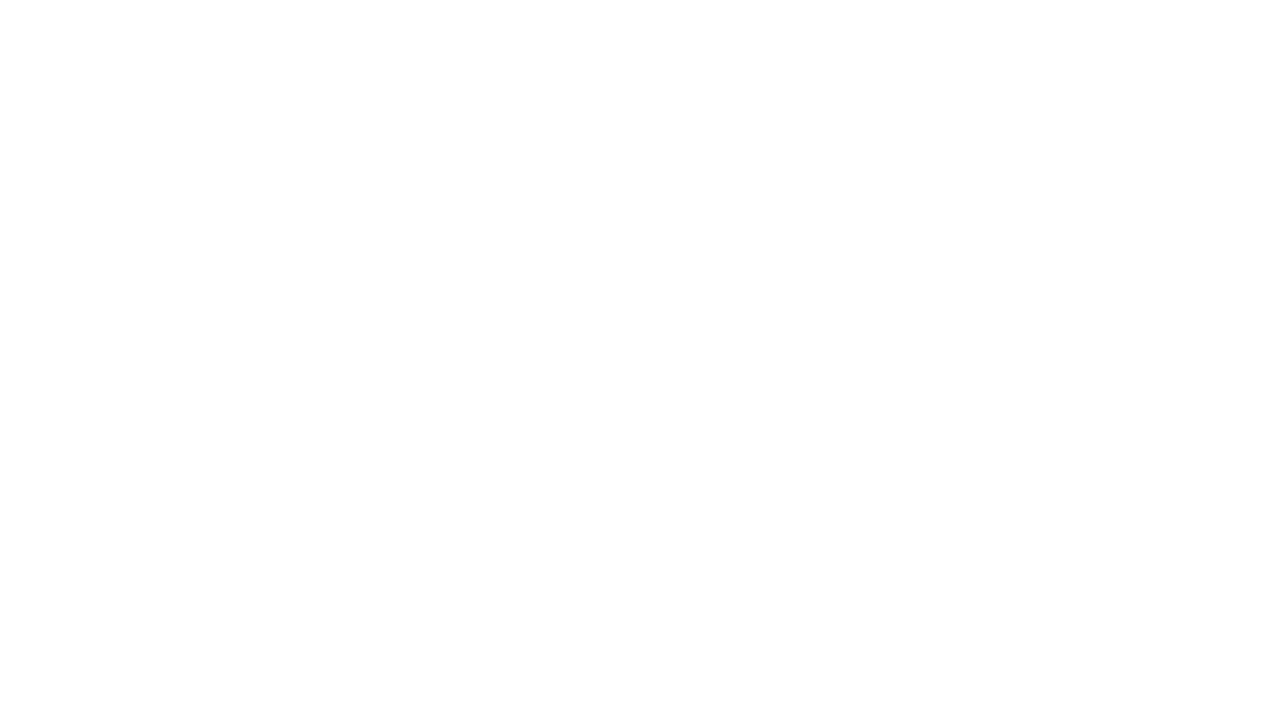
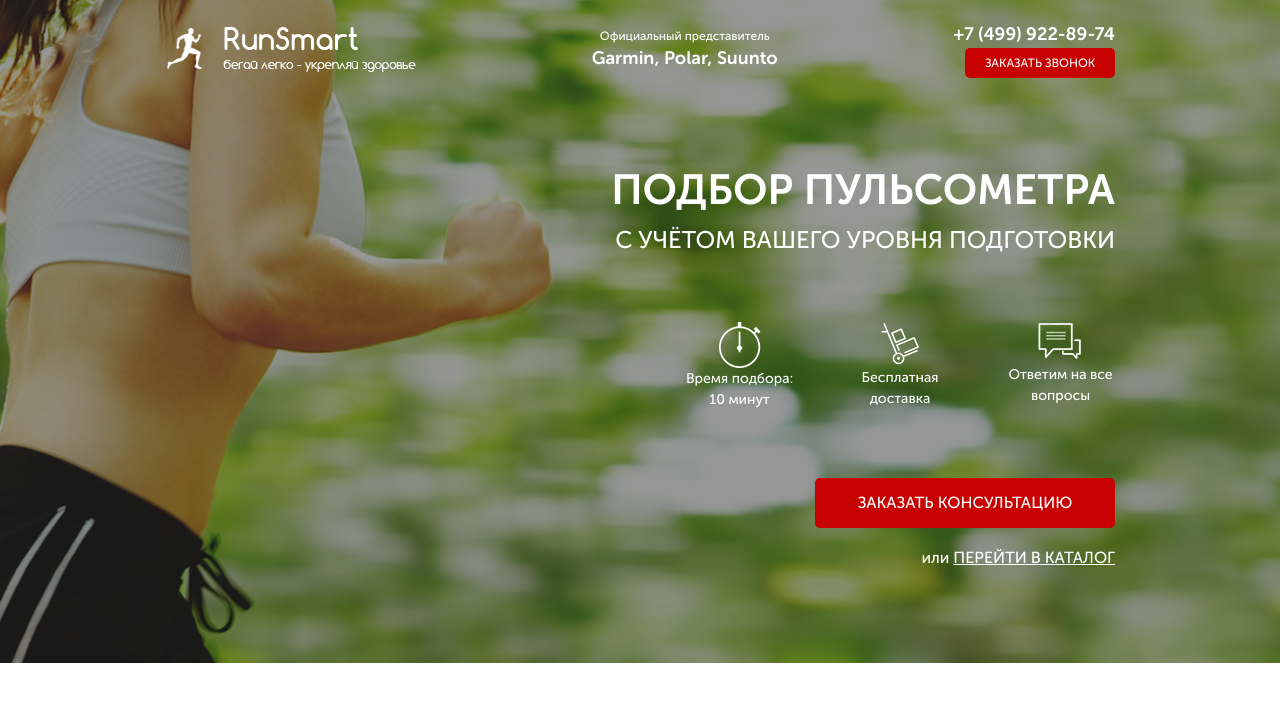
Before and after one commit to ArtemLPC/puls_project, a website: page src/index.html in a window 1280 px wide. Drawn offline with Linux system fonts and the light colour scheme.

Commit message:
complate 1 section by 1 leason

```diff
--- a/src/index.html
+++ b/src/index.html
@@ -10,6 +10,44 @@
     <link rel="stylesheet" href="css/style.min.css">
 </head>
 <body>
+    <div class="promo">
+        <div class="container">
 
+            <header class="header">
+                <a href="#" class="header__logo">
+                    <img src="icons/logo.png" alt="logo">
+                </a>
+
+                <div class="header__official">
+                    Официальный представитель
+                    <span>Garmin, Polar, Suunto</span>
+                </div>
+
+                <div class="header__contacts">
+                    <a href="tel:+74999228974" class="header__phone">+7 (499) 922-89-74</a>
+                    <button class="button">заказать звонок</button>
+                </div>
+            </header>
+
+            <div class="promo__wraper">
+                <div class="promo__header">Подбор пульсометра</div>
+
+                <div class="promo__subheader">с учётом Вашего уровня подготовки</div>
+
+                <div class="promo__icons">
+                    <div class="promo__icon"><img src="icons/timer.png" alt="">Время подбора:<br>10 минут</div>
+                    <div class="promo__icon"><img src="icons/hand-cart.png" alt="">Бесплатная доставка</div>
+                    <div class="promo__icon"><img src="icons/messages.png" alt="">Ответим на все вопросы</div>
+                </div>
+
+                <button class="button button_main">заказать кОНСУЛЬТАЦИЮ</button>
+
+                <div class="promo__link">или
+                    <a href="#">ПЕРЕЙТИ В КАТАЛОГ</a>
+                </div>
+            </div>
+
+        </div>
+    </div>
 </body>
 </html>
--- /dev/null
+++ b/src/sass/blocks/_button.scss
@@ -0,0 +1,17 @@
+.button {
+    width: 150px;
+    height: 30px;
+    border-radius: 5px;
+    background-color: $main-color;
+    color: #ffffff;
+    font-size: 12px;
+    font-weight: 500;
+    text-transform: uppercase;
+    border: none;
+    &_main {
+        width: 300px;
+        height: 50px;
+        font-size: 16px;
+        text-transform: uppercase;
+    }
+}
--- /dev/null
+++ b/src/sass/blocks/_container.scss
@@ -0,0 +1,4 @@
+.container {
+    max-width: 950px;
+    margin: 0 auto;
+}
--- /dev/null
+++ b/src/sass/blocks/_header.scss
@@ -0,0 +1,37 @@
+.header {
+    display: flex;
+    justify-content: space-between;
+    align-items: center;
+    &__logo {
+        width: 251px;
+        img {
+            width: 100%;
+        }
+    }
+    &__official {
+        color: #ffffff;
+        font-size: 12px;
+        font-weight: 500;
+        text-align: center;
+        span {
+            display: block;
+            font-size: 18px;
+            font-weight: 700;
+        }
+    }
+    &__contacts {
+        display: flex;
+        flex-direction: column;
+        align-items: flex-end;
+    }
+    &__phone {
+        display: block;
+        color: #ffffff;
+        font-size: 18px;
+        font-weight: 700;
+        &:hover {
+        color: #ffffff;
+        text-decoration: none;
+        }
+    }
+}
--- /dev/null
+++ b/src/sass/blocks/_promo.scss
@@ -0,0 +1,53 @@
+.promo {
+    min-height: 650px;
+    background: url(../../img/bg1.png) center (center/cover) no-repeat;
+    padding: 21px 0px 93px 0px;
+    &__wraper {
+        display: flex;
+        flex-direction: column;
+        align-items: flex-end;
+        padding-top: 91px;
+    }
+    &__header {
+        color: #ffffff;
+        font-size: 42px;
+        font-weight: 700;
+        text-transform: uppercase;
+        line-height: 42px;
+    }
+    &__subheader {
+        color: #ffffff;
+        font-size: 24px;
+        font-weight: 500;
+        text-transform: uppercase;
+        line-height: 24px;
+        margin-top: 17px;
+    }
+    &__icons {
+        display: flex;
+        justify-content: space-between;
+        width: 430px;
+        text-align: center;
+        margin: 70px 0px 68px 0px;
+    }
+    &__icon {
+        width: 109px;
+        color: #ffffff;
+        font-size: 14px;
+        font-weight: 500;
+        img {
+            display: block;
+            margin: 0 auto;
+        }
+    }
+    &__link {
+        color: #ffffff;
+        font-size: 16px;
+        font-weight: 500;
+        margin-top: 18px;
+        a {
+            color: #ffffff;
+            text-decoration: underline;
+        }
+    }
+}
--- a/src/sass/style.scss
+++ b/src/sass/style.scss
@@ -2,3 +2,8 @@
 * {
     font-family: 'Museo Sans Cyrl', sans-serif;
 }
+
+@import 'blocks/container';
+@import 'blocks/promo';
+@import 'blocks/header';
+@import 'blocks/button';
```
Also changed, not shown: src/css/style.min.css.
